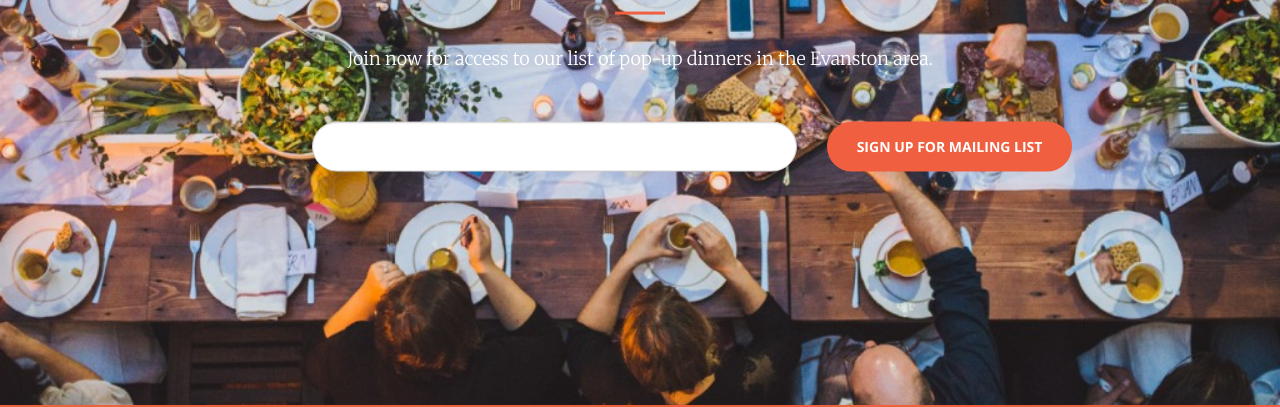
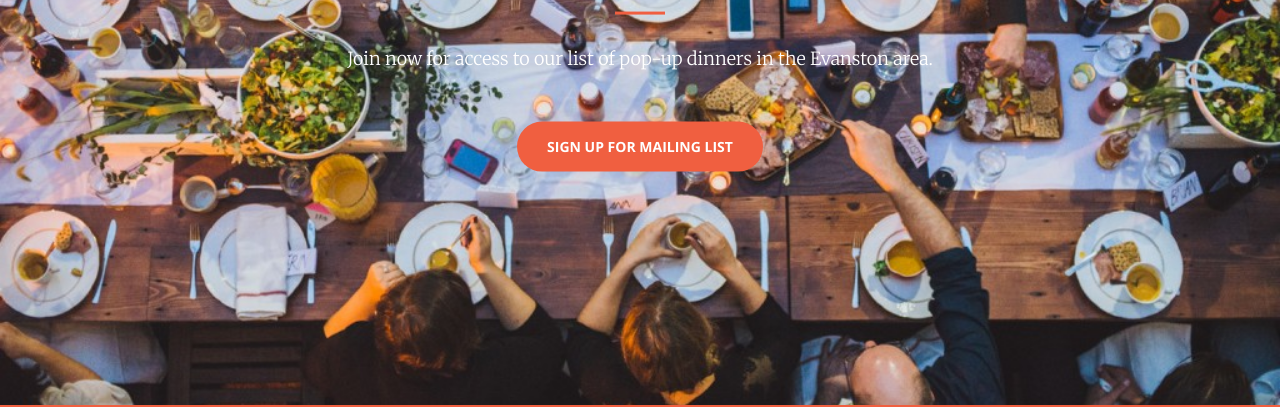
Before and after one commit to tangdrew/PopUp-Landing-Page, a plain HTML site: page index.html in a window 1280 px wide. Shown: the part 395-802 px from the top of the page. Drawn offline with nearby package versions, Linux system fonts and the light colour scheme.

Commit message:
removed input box, linked button to google form

```diff
--- a/index.html
+++ b/index.html
@@ -72,15 +72,7 @@
                 <div class="large_text">Hungry?</div>
                 <hr>
                 <p style="color: white">Join now for access to our list of pop-up dinners in the Evanston area.</p>
-                <div class="row">
-                    <div class="col-lg-2"></div>
-                    <div class="col-lg-6">
-                        <input class="form-control" style="height: 50px; border-radius: 25px; text-align: center"/>
-                    </div>
-                    <div class="col-lg-2" style="text-align: center">
-                        <a href="#about" class="btn btn-primary btn-xl page-scroll">Sign Up for Mailing List</a>
-                    </div>
-                    <div class="col-lg-2"></div>
+                <a href="http://goo.gl/forms/pj4gPORBnn5cOgWo2" target="_blank" class="btn btn-primary btn-xl page-scroll">Sign Up for Mailing List</a>
                 </div>
             </div>
         </div>
```
